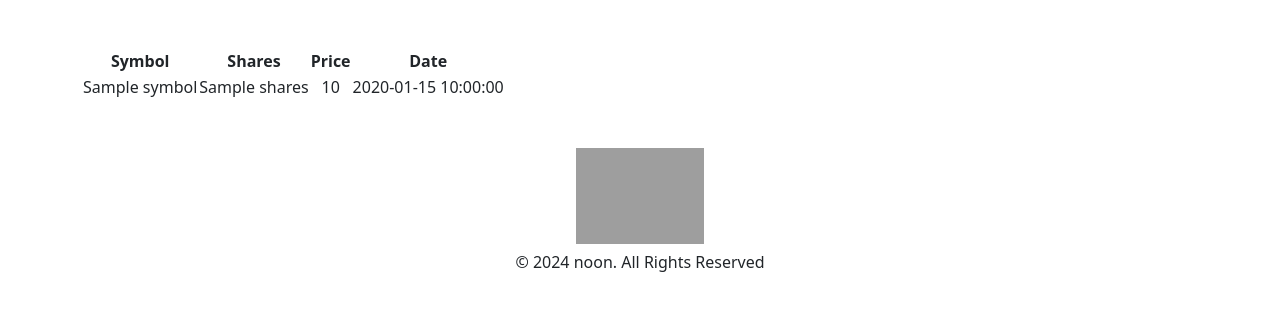
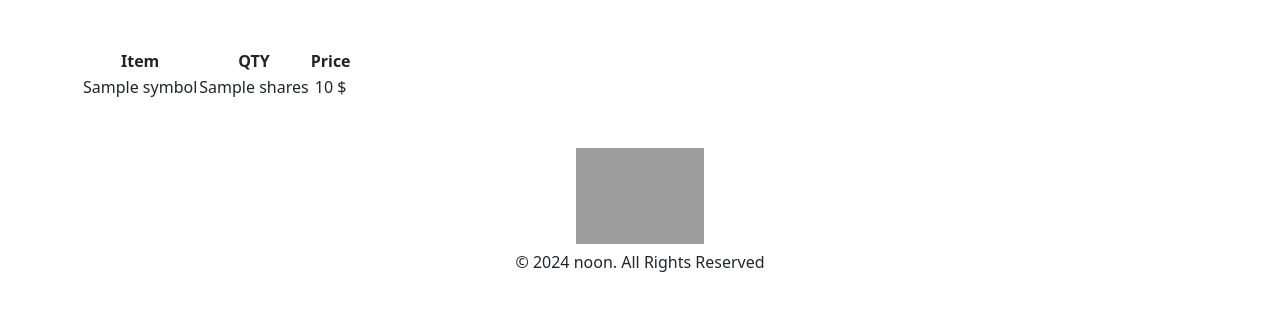
Before and after one commit to Abdalrahman01-CS/code-universe, a Flask app: template project/templates/cart.html in a window 1280 px wide. Shown: the part 76-387 px from the top of the page. Run offline with Flask 3, Linux system fonts and the light colour scheme; the template is opened without the code that fills it: most values are stand-ins (such as "Sample title", 1, 10 or a date in 2020); some libraries are stand-ins or nearby versions; grey boxes are pictures that could not be loaded.

Commit message:
Wed, Sep 25, 2024, 4:36 PM +03:00

```diff
--- a/project/app.py
+++ b/project/app.py
@@ -264,4 +264,4 @@ def cart():
     """Show cart of items"""
     user_id = session["user_id"]
     transactions_db = db.execute("SELECT * FROM transactions WHERE user_id=:id", id=user_id)
-    return render_template("history.html", transactions=transactions_db)
+    return render_template("cart.html", transactions=transactions_db)
--- a/project/templates/cart.html
+++ b/project/templates/cart.html
@@ -8,10 +8,9 @@
     <table>
         <thead>
             <tr>
-                <th>Symbol</th>
-                <th>Shares</th>
+                <th>Item</th>
+                <th>QTY</th>
                 <th>Price</th>
-                <th>Date</th>
             </tr>
         </thead>
 
@@ -19,8 +18,7 @@
             <tr>
                 <td>{{ row["symbol"] }}</td>
                 <td>{{ row["shares"] }}</td>
-                <td>{{ row["price"] }}</td>
-                <td>{{ row["date"] }}</td>
+                <td>{{ row["price"] }} $</td>
             </tr>
         {% endfor %}
 
```
